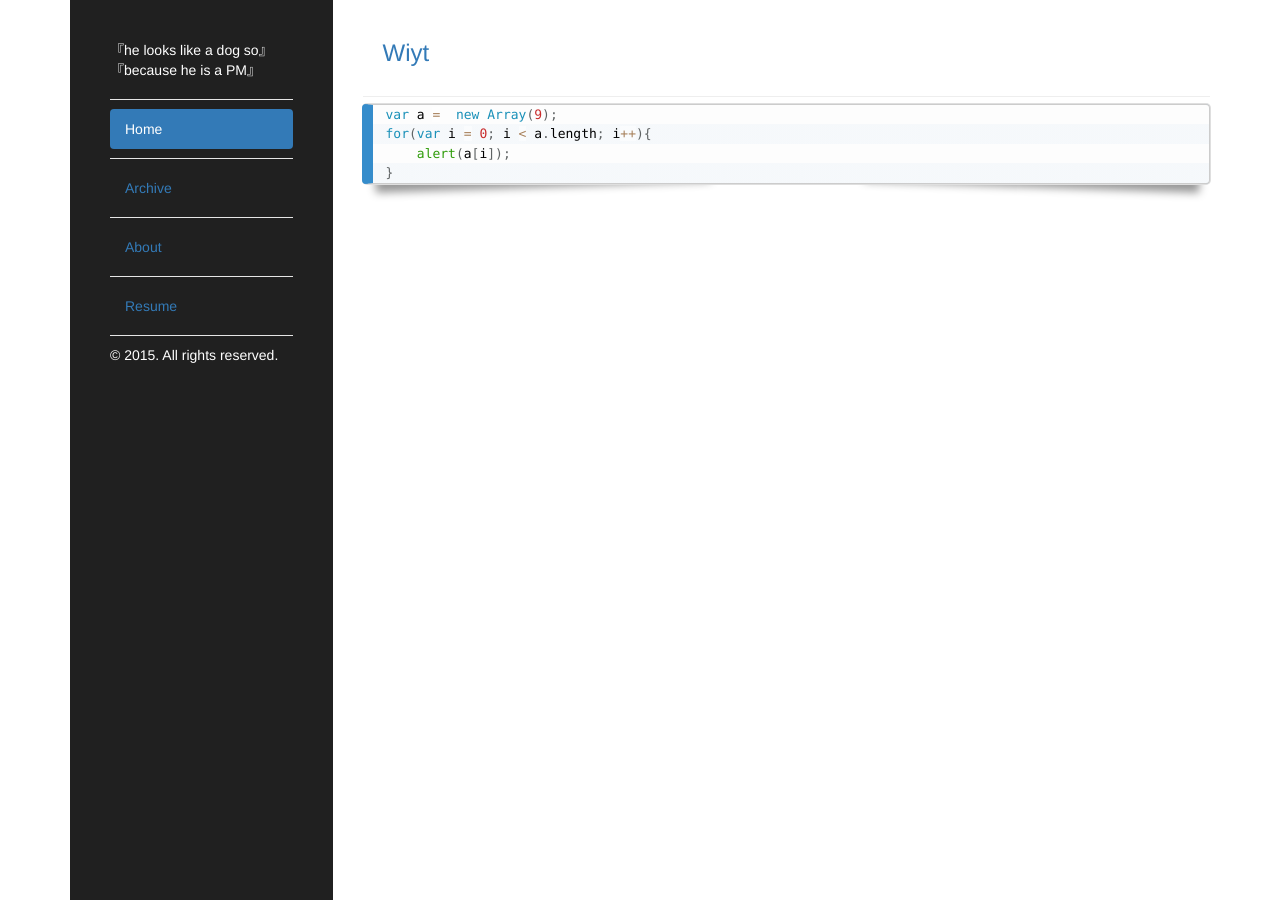
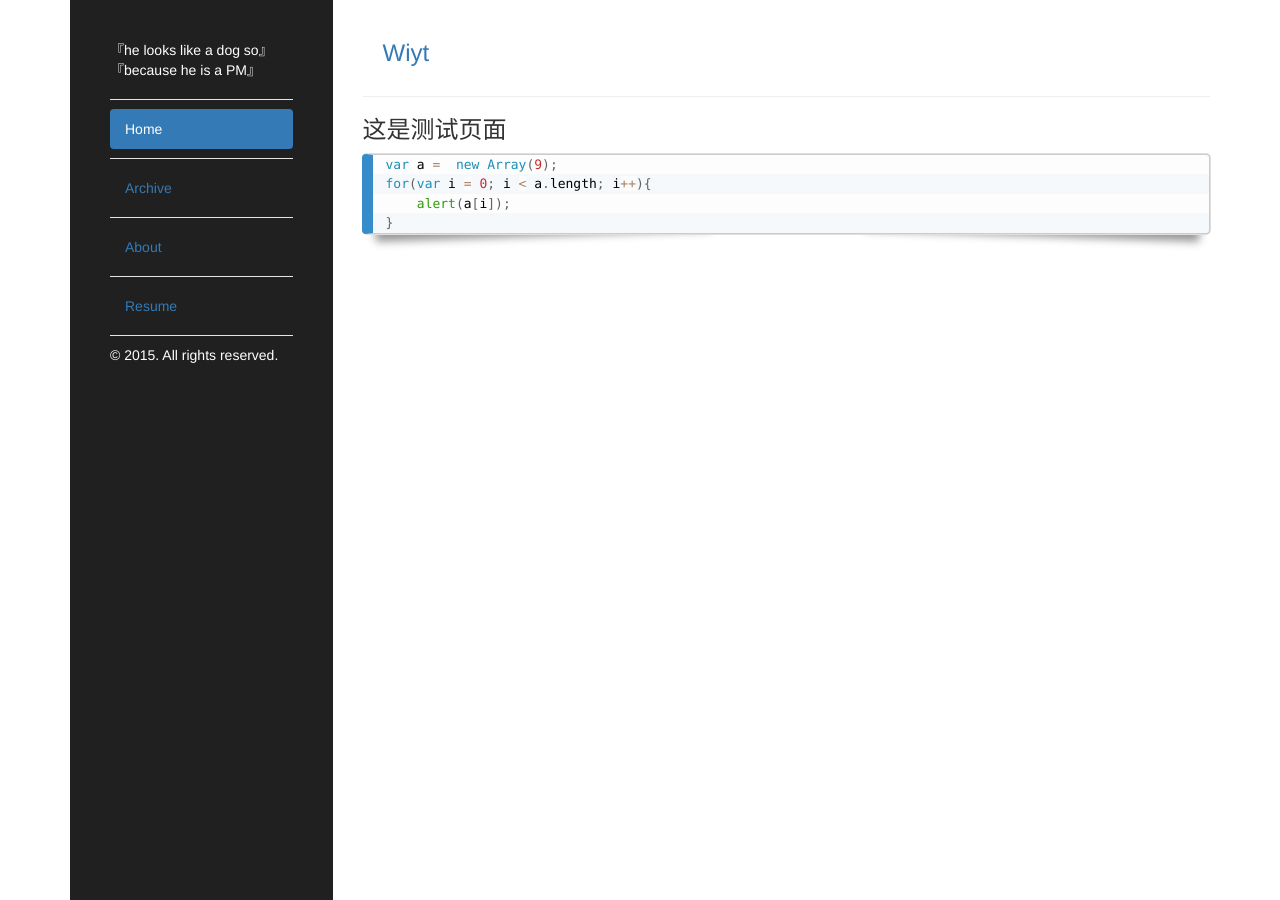
Before and after one commit to wiyt/wiyt.github.io, a Jekyll site: the page built from _posts/2015-11-21-hello-world.md, in a window 1280 px wide. Built offline with Jekyll 4.4.1, drawn with Linux system fonts in a browser that asks for light colours; nearby versions of some CDN libraries; library files that are not in the unit come from our copies; Markdown is read by kramdown in place of the engine named in the settings.

Commit message:
Update 2015-11-21-hello-world.md

````diff
--- a/_posts/2015-11-21-hello-world.md
+++ b/_posts/2015-11-21-hello-world.md
@@ -1,9 +1,8 @@
 ---
 layout: default
-title: 你好，世界
+title: test page
 ---
-
-
+###这是测试页面
 ```javascript
 var a =  new Array(9);
 for(var i = 0; i < a.length; i++){
````
